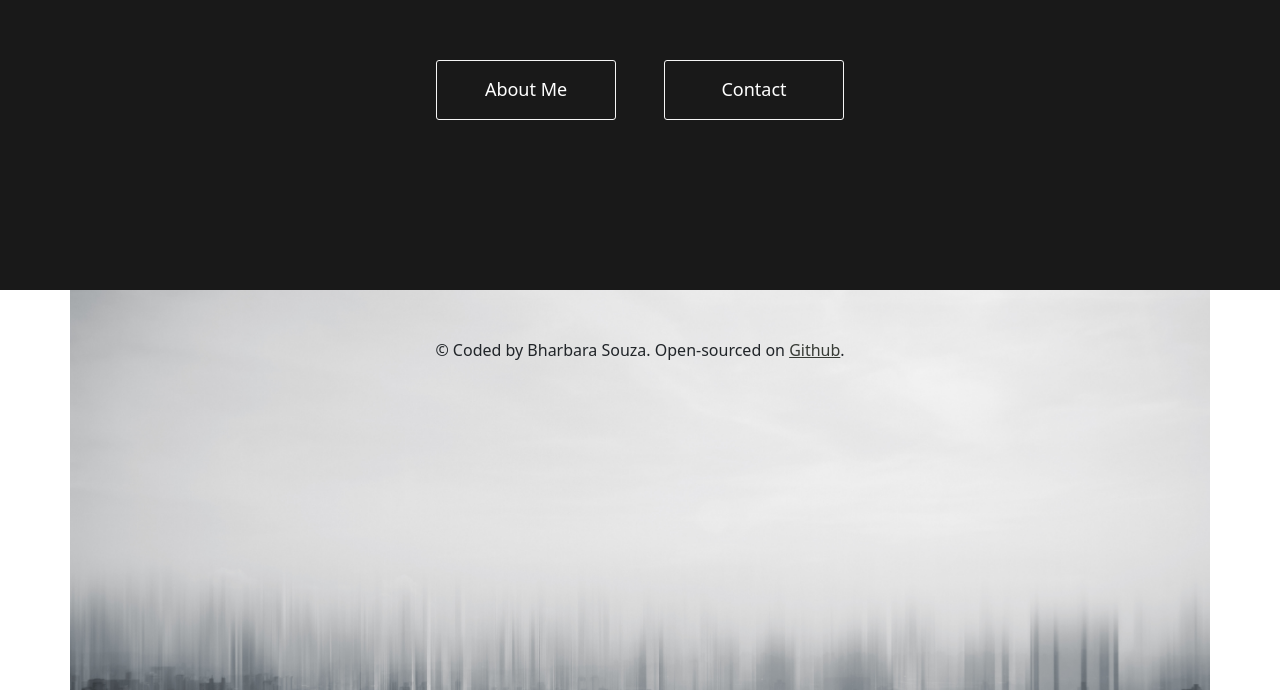
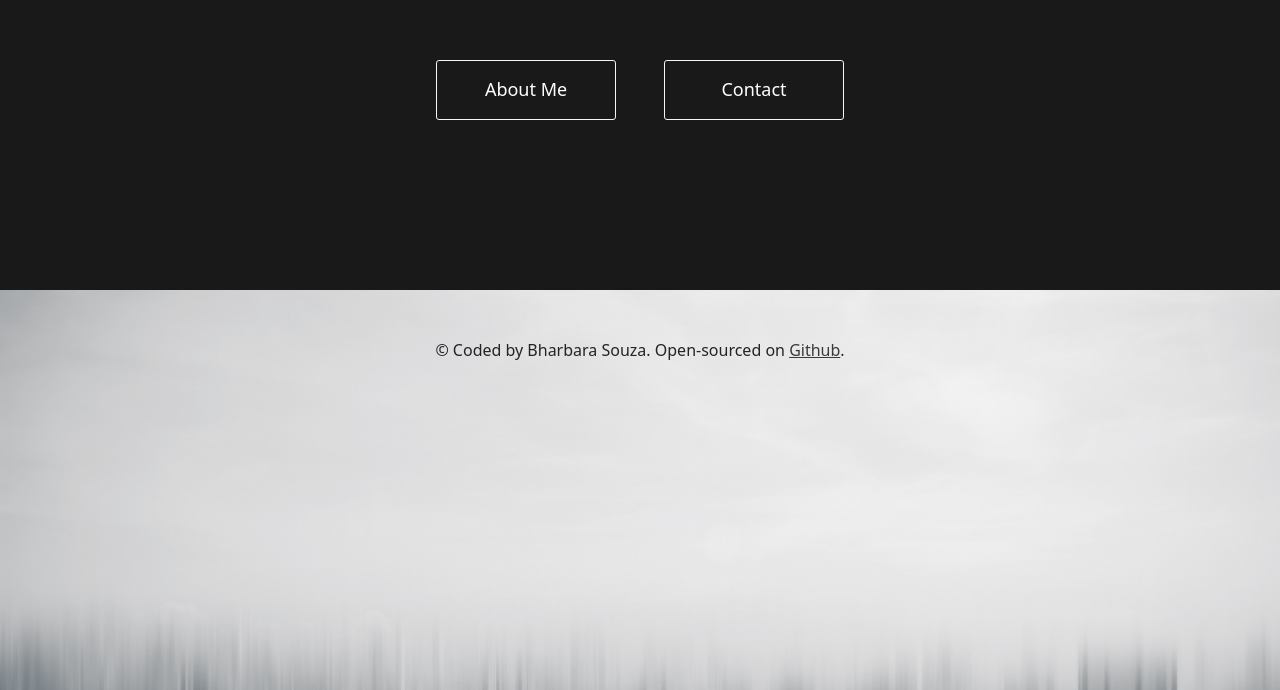
Before and after one commit to bharbarasouza/Portfolio, a website: page portfolio.html in a window 1280 px wide. Shown: the part 1009-1699 px from the top of the page. Drawn offline with nearby package versions, Linux system fonts and the light colour scheme.

Commit message:
Update portfolio.html

```diff
--- a/portfolio.html
+++ b/portfolio.html
@@ -145,7 +145,7 @@
             </div>
           </div>
           </div>
-        <div class="parallax-area3 container">
+        <div class="parallax-area3 container mw-100">
           <div class="row">
             <div class="col-12">
               <footer class="mt-5 text-center">© Coded by Bharbara Souza. Open-sourced on <a class="footer-link" href="https://github.com/bharbarasouza/">Github</a>.</footer>
```
